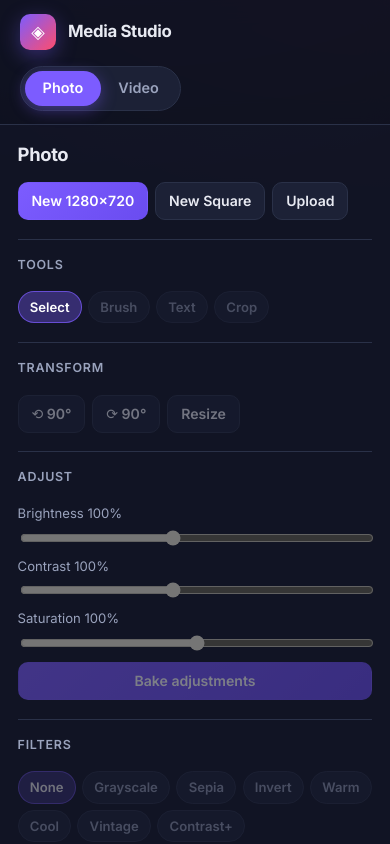
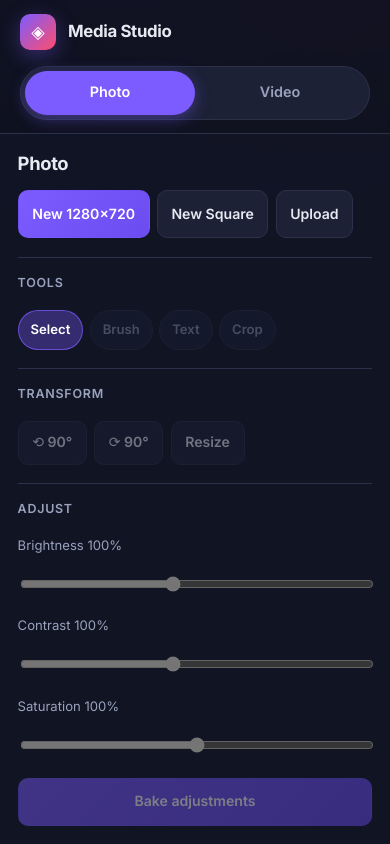
Before and after one commit to flips100/media-studio, a React (Vite) app: page / in a window 390 px wide. Shown: the top 844 px of the page. Built offline with nearby package versions, Linux system fonts and the light colour scheme.

Commit message:
feat(mobile): touch targets, overflow safety, sticky export hooks

```diff
--- a/src/main.tsx
+++ b/src/main.tsx
@@ -1,6 +1,7 @@
 import { StrictMode } from 'react'
 import { createRoot } from 'react-dom/client'
 import './index.css'
+import './mobile.css'
 import App from './App'
 
 createRoot(document.getElementById('root')!).render(
--- /dev/null
+++ b/src/mobile.css
@@ -0,0 +1,91 @@
+/* Flips2.0 mobile / touch polish — imported after index.css */
+html,
+body,
+#root {
+  overflow-x: hidden;
+}
+
+.app-shell {
+  max-width: 100vw;
+  overflow-x: hidden;
+}
+
+.editor-layout,
+.panel,
+.canvas-stage {
+  min-width: 0;
+}
+
+.btn,
+.file-btn {
+  min-height: 44px;
+  padding: 0.55rem 0.85rem;
+  touch-action: manipulation;
+}
+
+.btn.primary,
+.file-btn.primary {
+  min-height: 48px;
+}
+
+.mode-switch button {
+  min-height: 44px;
+  padding: 0.55rem 1.1rem;
+}
+
+.chip {
+  min-height: 40px;
+  padding: 0.45rem 0.75rem;
+  touch-action: manipulation;
+}
+
+input[type='text'],
+input[type='color'],
+input[type='range'] {
+  min-height: 44px;
+}
+
+.export-actions {
+  position: sticky;
+  bottom: 0;
+  z-index: 5;
+  margin-left: -1.1rem;
+  margin-right: -1.1rem;
+  margin-bottom: -0.5rem;
+  padding: 0.85rem 1.1rem 1rem;
+  background: linear-gradient(180deg, transparent, rgba(18, 21, 37, 0.97) 28%);
+  border-top: 1px solid var(--border);
+}
+
+.export-actions .btn.primary,
+.export-actions .file-btn.primary {
+  flex: 1 1 auto;
+  min-height: 48px;
+}
+
+.status {
+  word-break: break-word;
+}
+
+@media (max-width: 900px) {
+  .canvas-stage {
+    min-height: 50vh;
+    padding: 0.85rem;
+  }
+
+  .edit-canvas {
+    max-height: 55vh;
+  }
+
+  .mode-switch {
+    width: 100%;
+  }
+
+  .mode-switch button {
+    flex: 1;
+  }
+
+  .panel {
+    padding-bottom: 1.75rem;
+  }
+}
```
